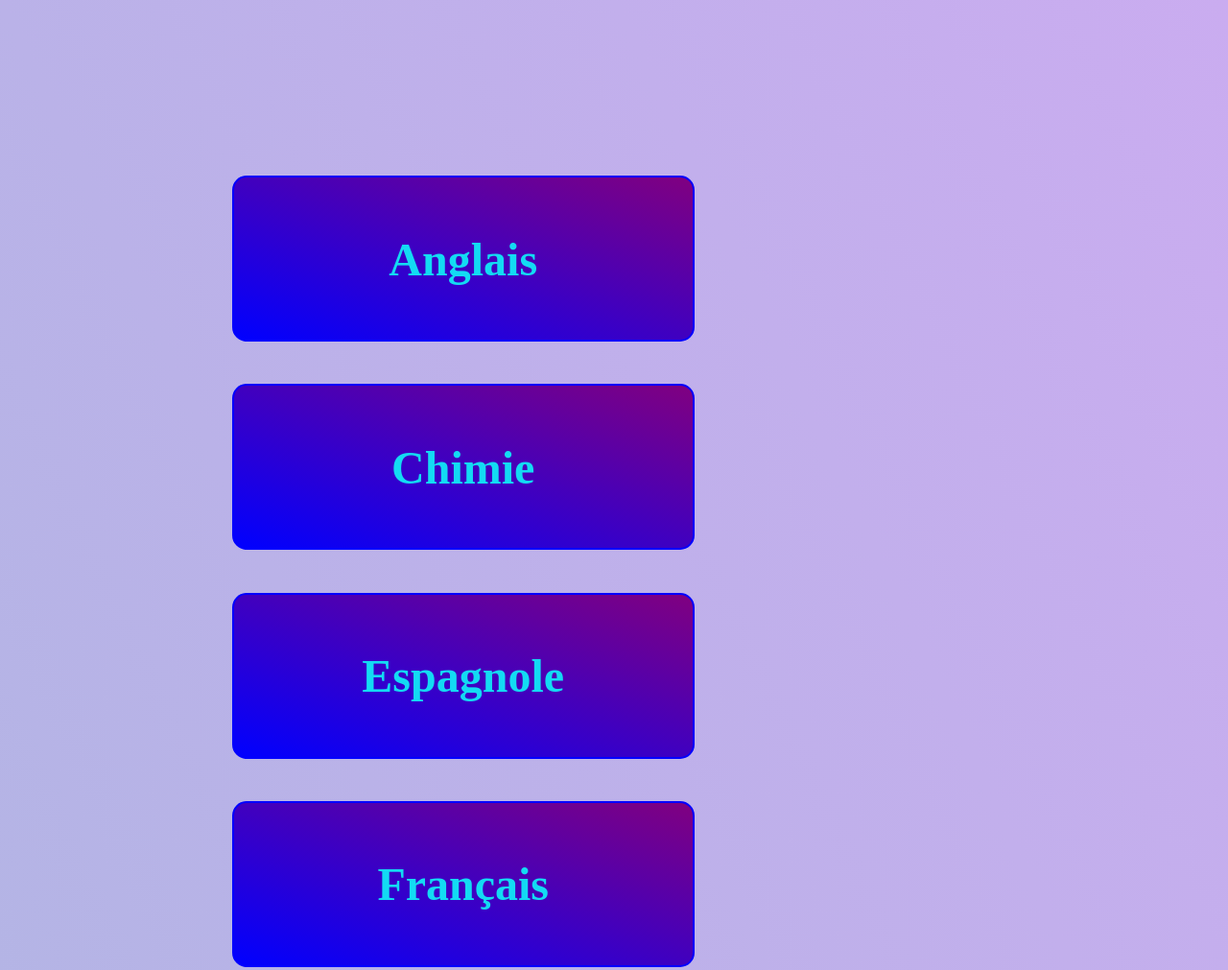
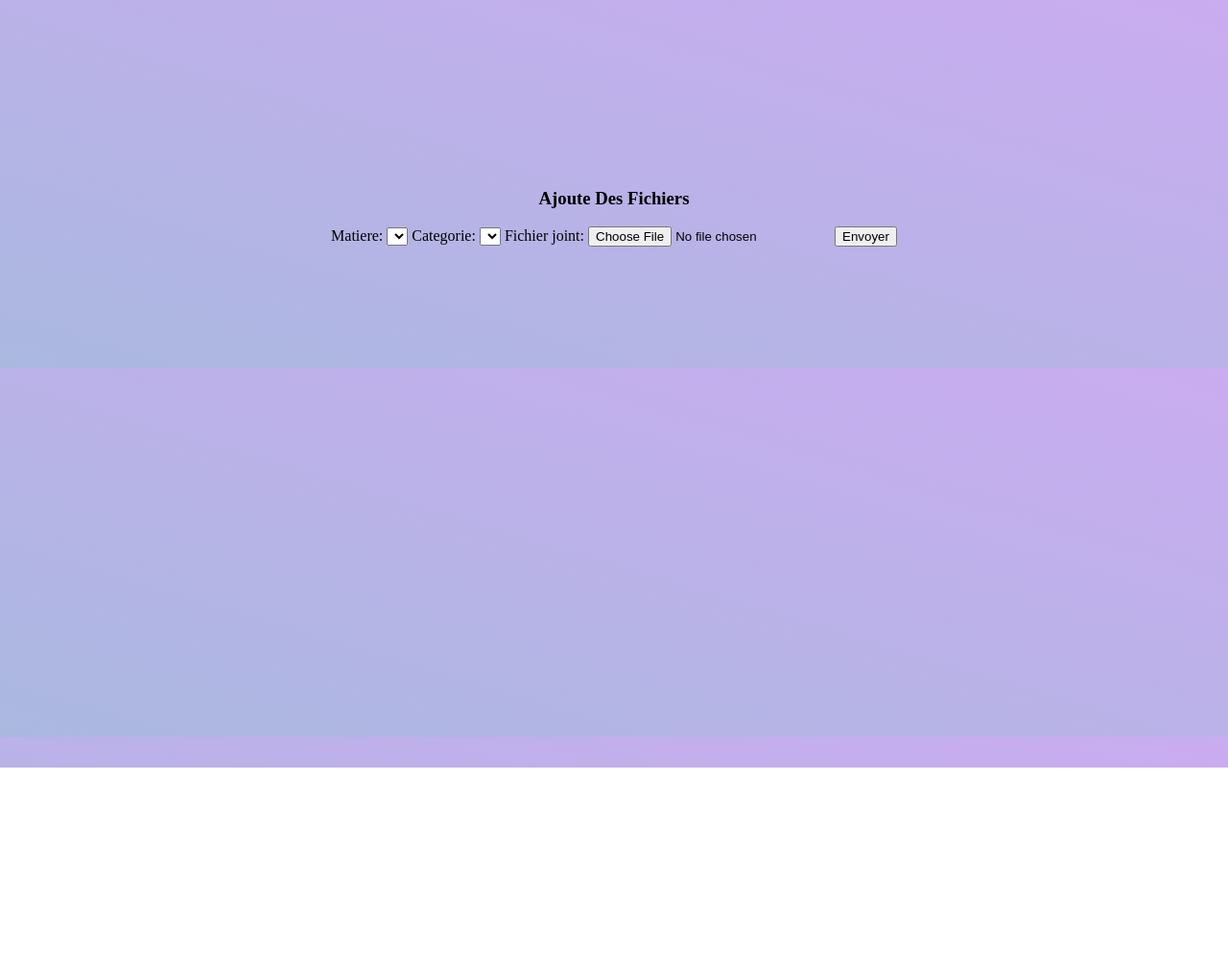
Before and after one commit to DevonTheFloor/ecoleMaison, a plain HTML site: page EcoleMaison/index.html in a window 1280 px wide. Shown: the top 1011 px of the page at 96% size. After the commit the page ends 800 px from the top, so only its background shows below. Drawn offline with Linux system fonts and the light colour scheme.

Commit message:
commit avant ajout npm

```diff
--- a/EcoleMaison/JS/cours.js
+++ b/EcoleMaison/JS/cours.js
@@ -3,7 +3,7 @@
 
 /*Affiche le contenu de la page d'acceuil, pour modifier le contenu, il faut modifier le tableau "let cours"*/
 
-function acceuil(){
+function accueil(){
 let affichage = document.getElementById('page');
 
   //tableau listant les cours à afficher
@@ -19,7 +19,6 @@ let affichage = document.getElementById('page');
     lien.href = "deux.html?matiere="+cours[i];
     let menu = document.createElement('li');
     menu.setAttribute("class","btn-menu");
-     menu.setAttribute("class","btn-menu");
     let titre = document.createElement('h2');
     titre.textContent= cours[i] ;
     titre.id= cours[i];
@@ -32,6 +31,20 @@ let affichage = document.getElementById('page');
    affichage.appendChild(navigation);
     navigation.appendChild(list);
 
+  /* function en test de mofification du menu depuis une interphase utilisateur.
+
+function affichFormu(){
+let selecmat = document.getElementById('selecmat');
+  for (i=0;i<cours.length;i++){
+    let opt = document.createElement('option');
+    opt.id=cours[i];
+    opt.textContent=cours[i];
+      selecmat.appendChild(opt);
+  }
+}
+ affichFormu();
+  */
  };
-//evenemrnt load sur la page pour lancer automatiquement le chargement.
-window.addEventListener('load',acceuil());
+
+//evenement load sur la page pour lancer automatiquement le chargement.
+window.addEventListener('load',accueill());
--- a/EcoleMaison/index.html
+++ b/EcoleMaison/index.html
@@ -20,7 +20,18 @@
 
 	  </div>
 	</main>
-	<footer></footer>
+	<footer>
+	    <div>
+    <h3 id="add">Ajoute Des Fichiers</h3>
+  </div>
+	  <form action="/api/tablo" method="post" enctype="multipart/form-data">
+      <label>Matiere: </label><select id="selecmat" ></select>
+      <label>Categorie: </label><select id="seleccat">
+	    </select>
+	    <label>Fichier joint: <input type="file" id="file" ></label>
+	    <button type="submit" >Envoyer</button>
+	  </form>
+	</footer>
 	<script type="text/javascript" src="JS/cours.js"></script>
 </body>
 
```
Also changed, not shown: EcoleMaison/JS/trois.js (+12 -2 lines).
